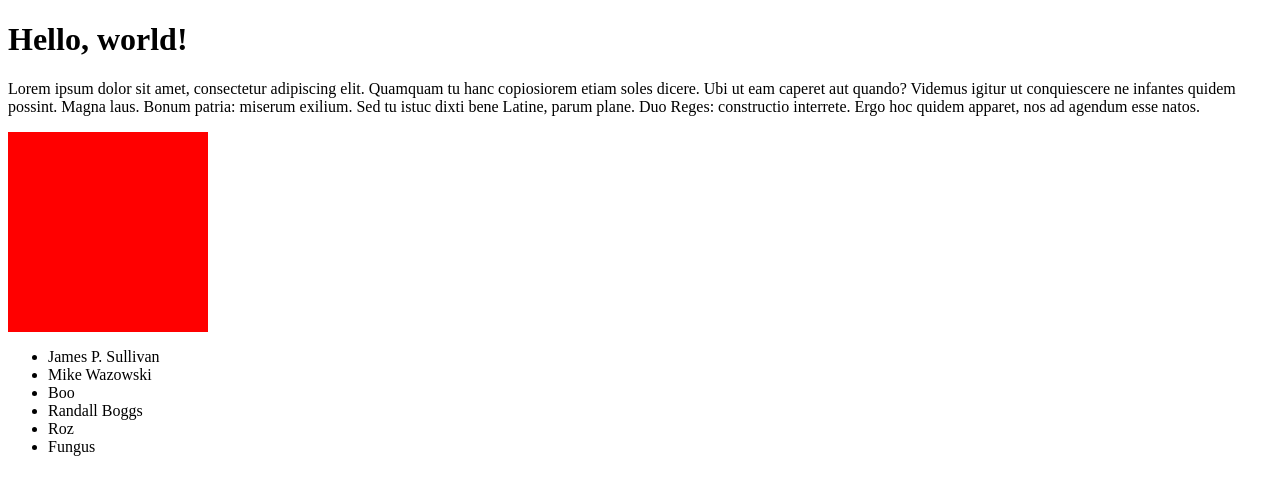
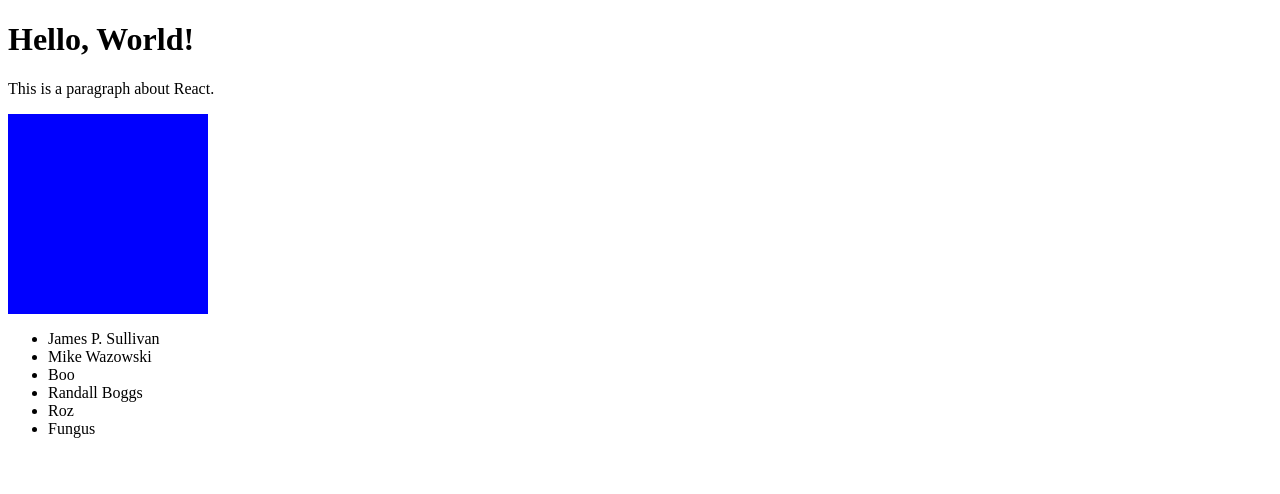
Before and after one commit to bpdm88/week-09, a React (Create React App) app: page / in a window 1280 px wide. Shown: the top 494 px of the page. Built offline with nearby package versions, Linux system fonts and the light colour scheme.

Commit message:
Completed Props Challenges - Day 1 / 2

```diff
--- a/src/components/Header.js
+++ b/src/components/Header.js
@@ -1,5 +1,5 @@
-const Header = () => (
-    <h1>Hello, world!</h1>
+const Header = ({ children }) => (
+    <h1>{ children }</h1>
   );
 
   export default Header;
--- a/src/components/Paragraph.js
+++ b/src/components/Paragraph.js
@@ -1,5 +1,9 @@
-const Paragraph = () => (
-    <p> Lorem ipsum dolor sit amet, consectetur adipiscing elit. Quamquam tu hanc copiosiorem etiam soles dicere. Ubi ut eam caperet aut quando? Videmus igitur ut conquiescere ne infantes quidem possint. Magna laus. Bonum patria: miserum exilium. Sed tu istuc dixti bene Latine, parum plane. Duo Reges: constructio interrete. Ergo hoc quidem apparet, nos ad agendum esse natos.</p>
+   const Paragraph = ({ children }) => (
+    <p>{ children }</p>
   );
 
+  Paragraph.defaultProps = {
+    children: "This is the default message"
+   };
+
   export default Paragraph;
--- a/src/components/People.js
+++ b/src/components/People.js
@@ -1,11 +1,12 @@
-const names = ["James P. Sullivan", "Mike Wazowski", "Boo", "Randall Boggs", "Roz", "Fungus"];
+const People = ({ names }) => (
 
-const People = () => (
-    <ul>
-        {names.map((value, index) => (
-            <li key = { index }>{ value }</li>
-        ))}
-    </ul>
-)
+    names ?
+        <ul>
+            {names.map((value, index) => (
+                <li key = { index }>{ value }</li>
+            ))}
+        </ul>
+    : <p>Nothing to see here!</p>
+);
 
 export default People;
--- a/src/components/Square.js
+++ b/src/components/Square.js
@@ -1,9 +1,13 @@
-const Square = () => (
+const Square = ({ colour }) => (
     <div style={{
-        background: "red",
+        background: colour,
         width: 200,
         height: 200,
     }} />
 );
 
+Square.defaultProps = {
+    colour: 'red'
+   };
+
 export default Square;
--- a/src/components/Stuff.js
+++ b/src/components/Stuff.js
@@ -3,13 +3,17 @@ import Paragraph from './Paragraph';
 import Square from './Square';
 import People from './People';
 
-const Stuff = () => (
+const Stuff = ({ showSquare }) => (
 <>
-    <Header />
-    <Paragraph />
-    <Square />
-    <People />
+    <Header>Hello, World!</Header>
+    <Paragraph>This is a paragraph about React.</Paragraph>
+    {showSquare ? (<Square colour = 'blue'/>) : null}
+    <People names = {["James P. Sullivan", "Mike Wazowski", "Boo", "Randall Boggs", "Roz", "Fungus"]}/>
 </>
 );
 
+Stuff.defaultProps = {
+    showSquare: true,
+ };
+
 export default Stuff;
```
Also changed, not shown: 1 other file (tests, documents, lock files or other folders).
